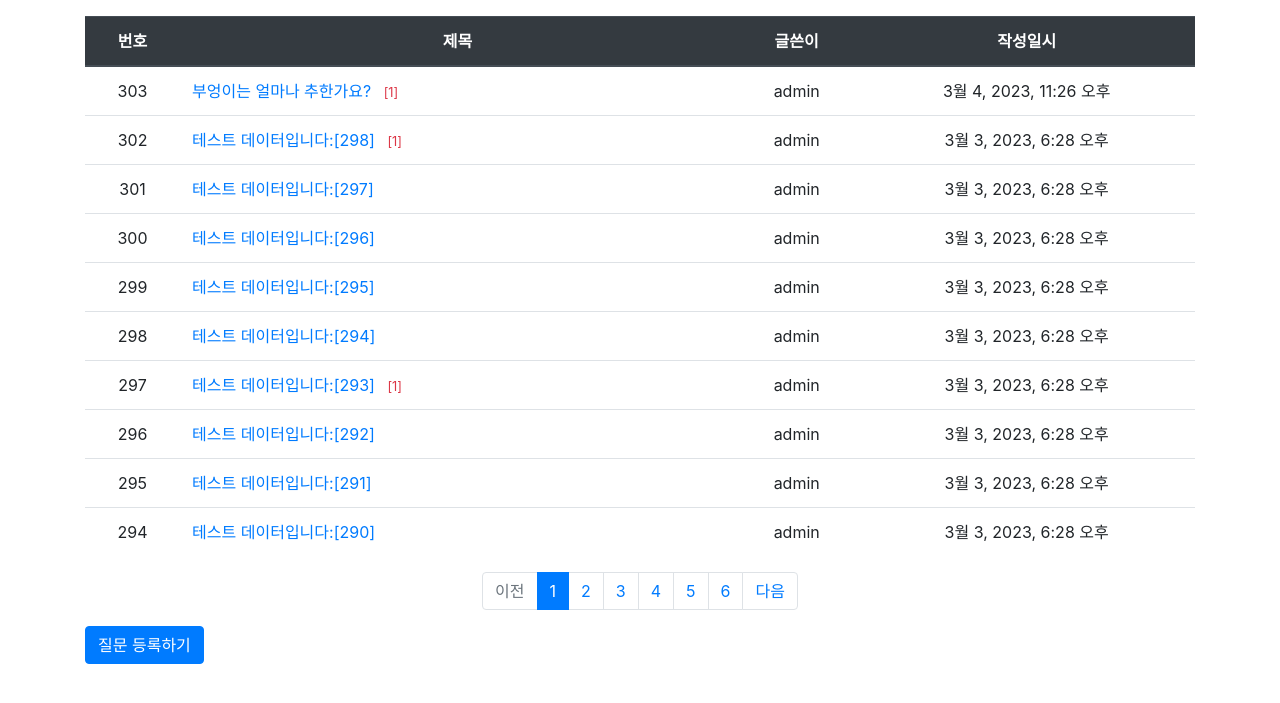
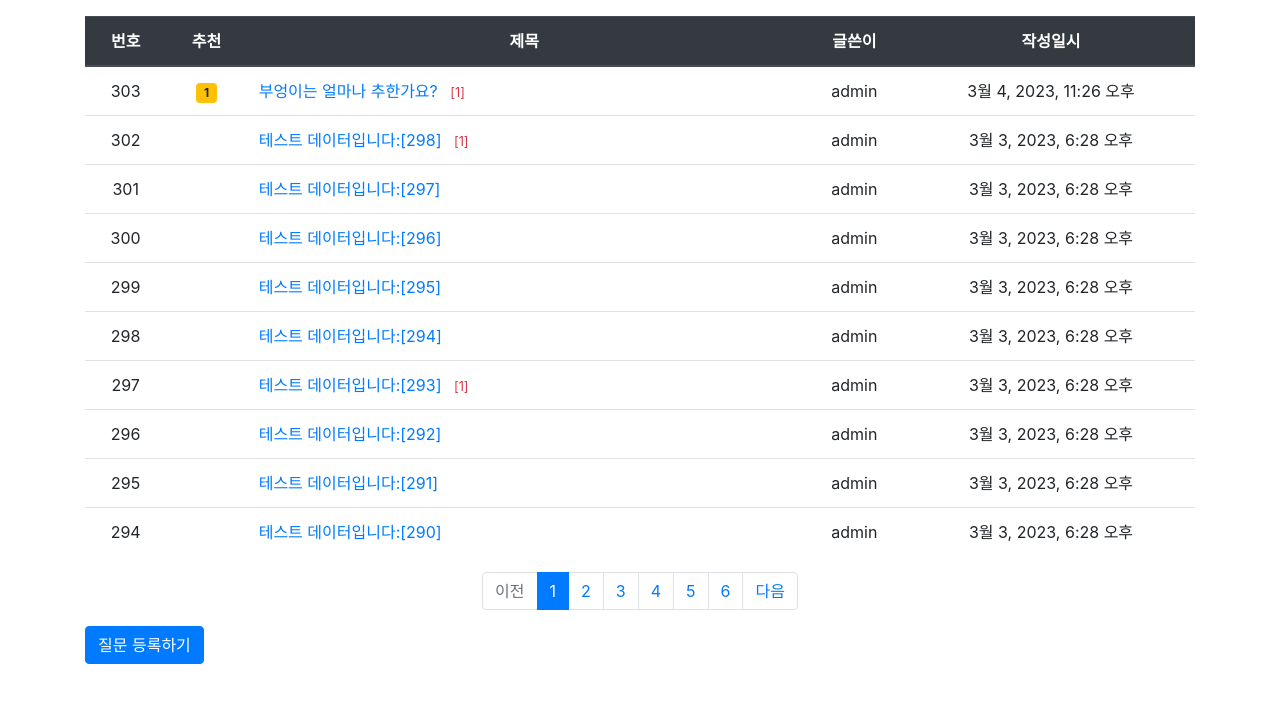
Before and after one commit to CRISPYTYPER/pybo, a Django app: page / in a window 1280 px wide. Shown: the part 57-760 px from the top of the page. Run offline with Django 3.2, Linux system fonts and the light colour scheme; data comes from the database, SQL or seed files in the repository; some libraries are stand-ins or nearby versions.

Commit message:
until page 220

```diff
--- a/templates/pybo/question_list.html
+++ b/templates/pybo/question_list.html
@@ -6,6 +6,7 @@
             <thead>
             <tr class="text-center thead-dark">
                 <th>번호</th>
+                <th>추천</th>
                 <th style="width: 50%">제목</th>
                 <th>글쓴이</th>
                 <th>작성일시</th>
@@ -16,6 +17,13 @@
                 {% for question in question_list %}
                     <tr class="text-center">
                         <td>{{ question_list.paginator.count|sub:question_list.start_index|sub:forloop.counter0|add:1 }}</td>
+                        <td>
+                            {% if question.voter.all.count > 0 %}
+                                <span class="badge badge-warning px-2 py-1">
+                                {{ question.voter.all.count }}
+                            </span>
+                            {% endif %}
+                        </td>
                         <td class="text-left">
                             <a href="{% url 'pybo:detail' question.id %}">
                                 {{ question.subject }}
```
